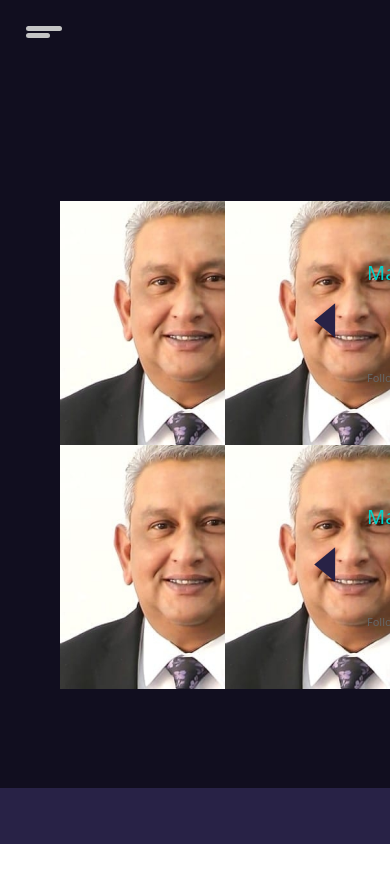
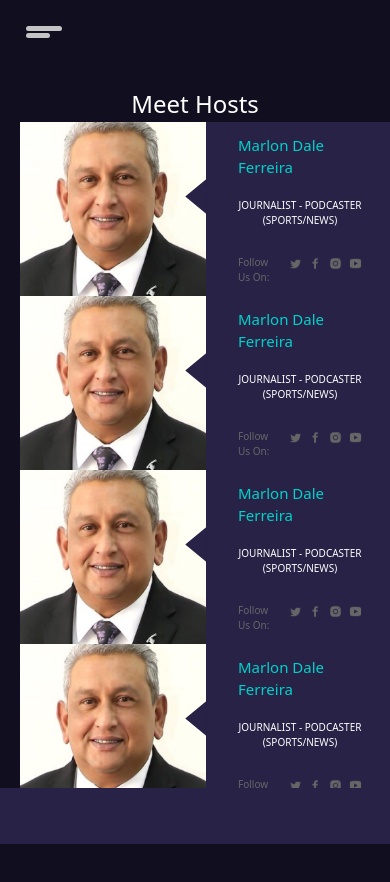
Before and after one commit to tsjayakody/onthego-client, a React (Create React App) app: page /meetthehosts in a window 390 px wide. Shown: the top 882 px of the page. Before the commit the page ends 844 px from the top, so only its background shows below. Built offline with nearby package versions, Linux system fonts and the light colour scheme.

Commit message:
meet the hosts mobile view implemented

```diff
--- a/src/components/MeetTheHosts.jsx
+++ b/src/components/MeetTheHosts.jsx
@@ -6,15 +6,14 @@ import MeetTheHostCardRight from './hosts/MeetTheHostCardRight'
 function MeetTheHosts() {
     return (
         <div className='bg-#110E1F flex flex-grow h-full w-full overflow-y-auto md:pl-[203px] pb-[150px]'>
-            <div className='pt-[201px] pl-[60px] w-[1100px]'>
-                <div className='grid grid-cols-2 gap-[0px]'>
+            <div className='pt-[86px] md:pt-[201px] mx-[20px] md:pl-[60px] w-[1100px]'>
+                <div className='flex'>
+                    <h1 className='text-[#FFFFFF] text-[24px] capitalize inline md:hidden mx-auto text-center justify-center'>Meet Hosts</h1>
+                </div>
+                <div className='grid grid-cols-1 gap-[0px] md:grid md:grid-cols-2 md:gap-[0px]'>
                     {
-                        //! concatentae 2 elements of array to create 2 element array
-                        //? test here
-                        //? test ends
-
-                        meetTheHosts.map((item)=>(
-                            <MeetTheHostCardLeft key={item.key}/>
+                        meetTheHosts.map((item) => (
+                            <MeetTheHostCardLeft key={item.key} />
                         ))
                     }
                 </div>
--- a/src/components/hosts/MeetTheHostCardLeft.jsx
+++ b/src/components/hosts/MeetTheHostCardLeft.jsx
@@ -11,15 +11,15 @@ function MeetTheHostCardLeft() {
     return (
         <>
             {/* left card */}
-            <div className='h-[244px] w-[550px] flex items-center bg-[#282246]'>
+            <div className='h-[174px] w-[371px] md:h-[244px] md:w-[550px] flex items-center bg-[#282246] pr-[29px] md:pr-[0px]'>
                 {/* image here */}
-                <img src={meetTheHostSample} alt="" className='w-[275px] h-[244px] object-fill' />
+                <img src={meetTheHostSample} alt="" className='w-[186px] h-[174px] md:w-[275px] md:h-[244px] object-fill' />
                 <div className='flex-col items-center justify-center w-max h-max pl-[32px] relative'>
                     <img src={leftrectangle} alt="" className='w-[50px] h-[35px] absolute left-[-35px] top-[45px]' />
-                    <p className='text-[#00D2CB] text-[20px] mb-[19px]'>Marlon Dale Ferreira</p>
-                    <p className='text-[#FFFFFF] text-[12px] max-w-[208px] mb-[27px] text-center'>JOURNALIST - PODCASTER (SPORTS/NEWS)</p>
+                    <p className='text-[#00D2CB] text-[15px] md:text-[20px] mb-[19px]'>Marlon Dale Ferreira</p>
+                    <p className='text-[#FFFFFF] text-[10px] md:text-[12px] max-w-[208px] mb-[27px] text-center'>JOURNALIST - PODCASTER (SPORTS/NEWS)</p>
                     <div className='flex'>
-                        <p className='text-[#666666] text-[11px]'>Follow Us On:</p>
+                        <p className='text-[#666666] text-[10px] md:text-[11px]'>Follow Us On:</p>
                         <div className='flex space-x-[7px] ml-[18px]'>
                             {/* social buttons here */}
                             <DarkSocialMediaButton icon={twitterDarkIcon} onclick={() => (console.log("Twitter Button Pressed"))} />
```
